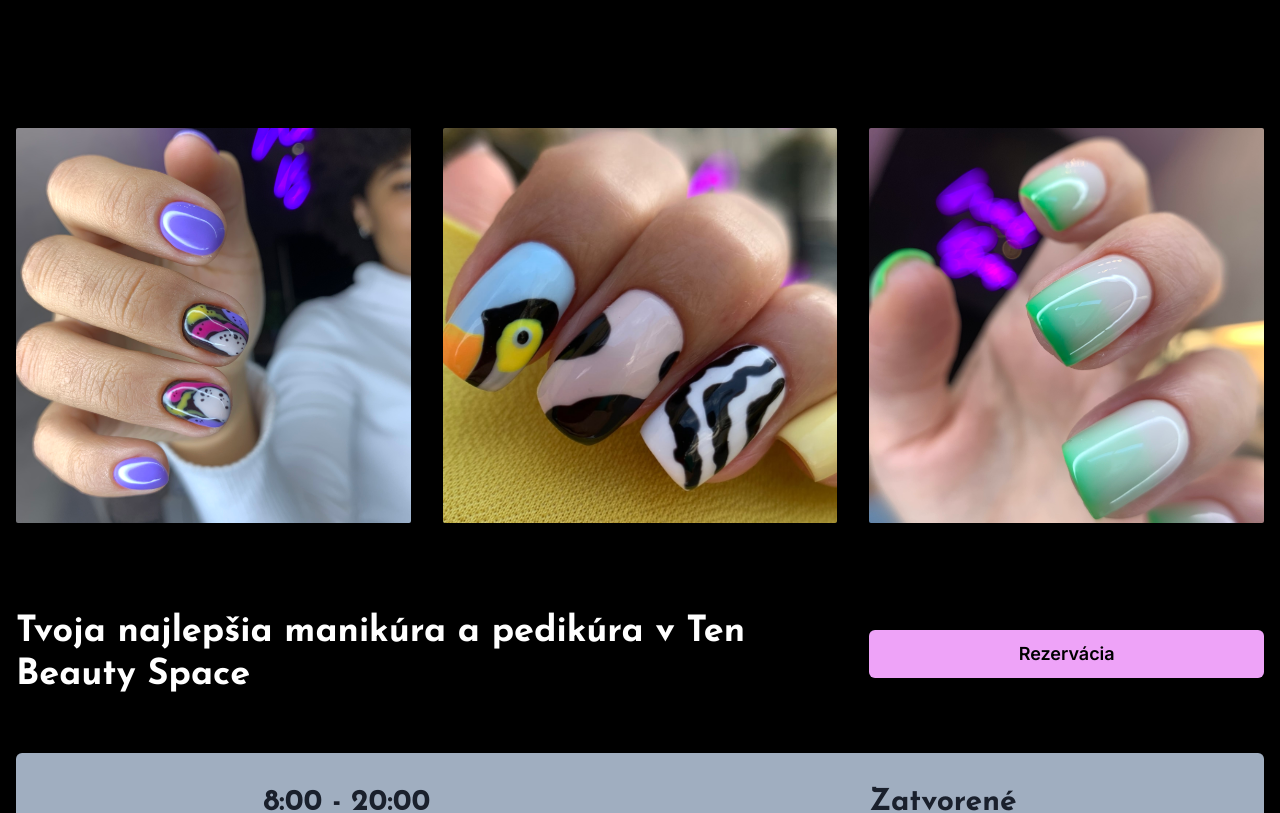
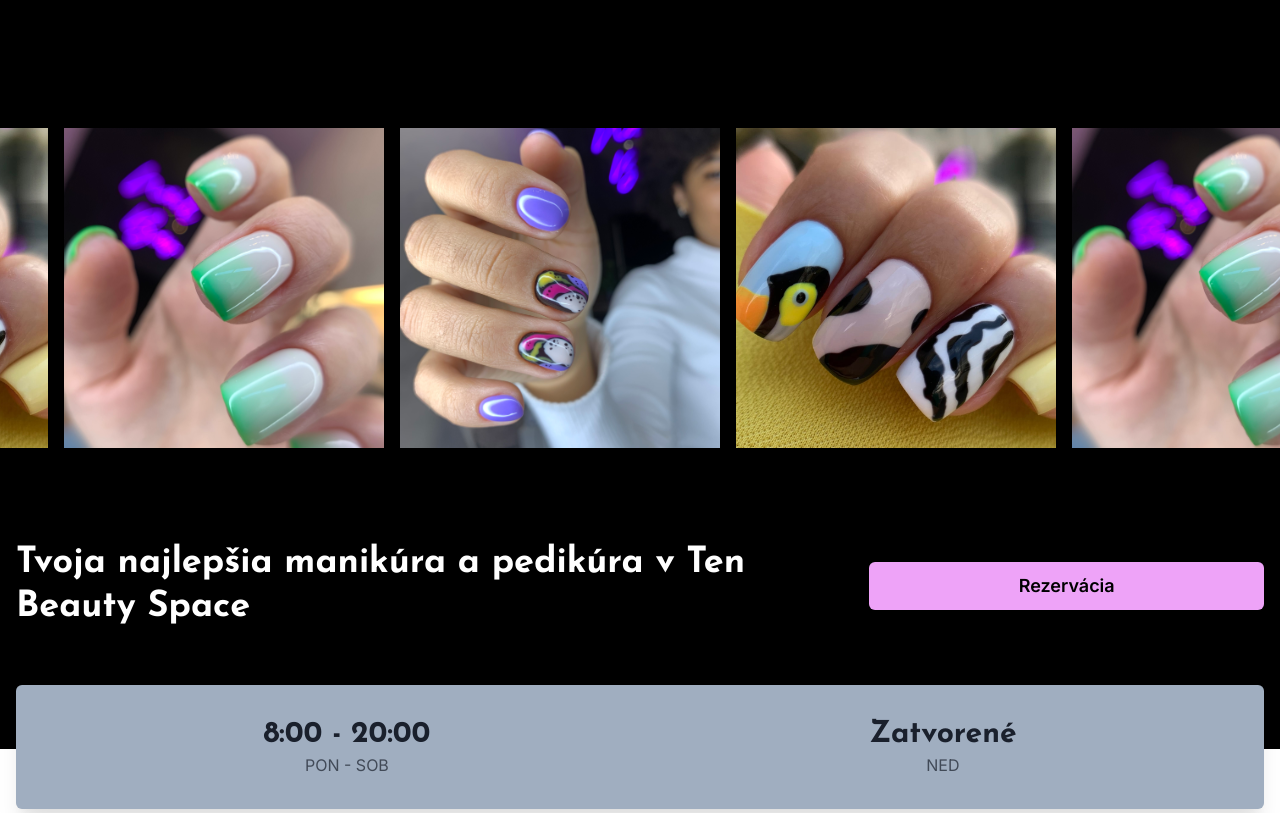
Before and after one commit to yaroslavnosenko/tenbeauty, a Next.js app: page / in a window 1280 px wide. Shown: the part 680-1493 px from the top of the page. Built offline with nearby package versions, Linux system fonts and the light colour scheme.

Commit message:
addded carousel

```diff
--- /dev/null
+++ b/components/carousel/index.tsx
@@ -0,0 +1,50 @@
+import { Box, HStack } from '@chakra-ui/react'
+import Image from 'next/image'
+
+export const Carousel = () => {
+  const images = [
+    '/img1.jpeg',
+    '/img2.jpeg',
+    '/img3.jpeg',
+    '/img1.jpeg',
+    '/img2.jpeg',
+    '/img3.jpeg',
+  ]
+
+  return (
+    <HStack overflow="hidden" pos="relative" gap={4}>
+      <HStack className="anim" gap={4} flexWrap="nowrap" flex="0 0 auto">
+        {images.map((src, index) => {
+          return (
+            <Box flex="0 0 320px" key={index}>
+              <Image
+                width="320"
+                height="320"
+                src={src}
+                objectFit="cover"
+                priority
+                alt=""
+              />
+            </Box>
+          )
+        })}
+      </HStack>
+      <HStack className="anim" gap={4} flexWrap="nowrap" flex="0 0 auto">
+        {images.map((src, index) => {
+          return (
+            <Box flex="0 0 320px" key={index}>
+              <Image
+                width="320"
+                height="320"
+                src={src}
+                objectFit="cover"
+                alt=""
+                priority
+              />
+            </Box>
+          )
+        })}
+      </HStack>
+    </HStack>
+  )
+}
--- /dev/null
+++ b/components/carousel/style.css
@@ -0,0 +1,12 @@
+@keyframes moveFirst {
+  0% {
+    transform: translate(0);
+  }
+  100% {
+    transform: translateX(-50%);
+  }
+}
+
+.anim {
+  animation: moveFirst 10s linear infinite;
+}
--- a/components/hero.tsx
+++ b/components/hero.tsx
@@ -1,5 +1,4 @@
 import {
-  AspectRatio,
   Box,
   Button,
   Container,
@@ -7,18 +6,18 @@ import {
   HStack,
   SimpleGrid,
   Text,
-  Stack,
 } from '@chakra-ui/react'
 import { Image } from '@chakra-ui/react'
 import Link from 'next/link'
 import NextImage from 'next/image'
+import { Carousel } from './carousel'
 
 export const Hero = () => {
   const FRESHA_LINK =
     'https://www.fresha.com/book-now/nail-bar-gjofwlgb/all-offer?id=1082566&pId=672359'
   return (
     <Box as="section" pt={{ sm: 8, md: 2 }}>
-      <Container maxW="container.xl" pb="28">
+      <Container maxW="container.xl">
         <Heading mb="4" color="white" maxW="md" mx="auto" textAlign="center">
           Life is not perfect, but your nails can be
         </Heading>
@@ -26,7 +25,7 @@ export const Hero = () => {
           Bajkalská 5A • Bratislava
         </Text>
 
-        <SimpleGrid columns={{ md: 3 }} gap={[4, 8]}>
+        <SimpleGrid columns={{ md: 3 }} gap={{ sm: 4, md: 16 }}>
           <Box />
           <Link href={FRESHA_LINK}>
             <Button
@@ -41,7 +40,12 @@ export const Hero = () => {
           </Link>
         </SimpleGrid>
 
-        <SimpleGrid columns={{ sm: 1, md: 3 }} gap="4" mb={32} color="white">
+        <SimpleGrid
+          columns={{ sm: 1, md: 3 }}
+          gap={{ sm: 4, md: 16 }}
+          mb={32}
+          color="white"
+        >
           <Box mt="12">
             <Box
               boxSize="20"
@@ -149,41 +153,11 @@ export const Hero = () => {
             </Text>
           </Box>
         </SimpleGrid>
+      </Container>
 
-        <SimpleGrid columns={[1, 3]} gap={[4, 8]}>
-          <AspectRatio
-            overflow="hidden"
-            cursor="pointer"
-            rounded="sm"
-            ratio={1}
-          >
-            <Image src="/img1.jpeg" objectFit="cover" alt="" />
-          </AspectRatio>
-          <AspectRatio
-            overflow="hidden"
-            cursor="pointer"
-            rounded="sm"
-            _hover={{
-              transform: 'scale(1.01)',
-            }}
-            transition="ease-in-out 0.5s"
-            ratio={1}
-          >
-            <Image src="/img2.jpeg" objectFit="cover" alt="" />
-          </AspectRatio>
-          <AspectRatio
-            overflow="hidden"
-            cursor="pointer"
-            rounded="sm"
-            _hover={{
-              transform: 'scale(1.01)',
-            }}
-            transition="ease-in-out 0.5s"
-            ratio={1}
-          >
-            <Image src="/img3.jpeg" objectFit="cover" alt="" />
-          </AspectRatio>
-        </SimpleGrid>
+      <Carousel />
+
+      <Container maxW="container.xl" pb="28">
         <SimpleGrid
           mt="20"
           gap={{ sm: 8, md: 16 }}
--- a/components/index.ts
+++ b/components/index.ts
@@ -4,3 +4,4 @@ export * from './hero'
 export * from './features'
 export * from './map'
 export * from './head'
+export * from './carousel'
--- a/components/map.tsx
+++ b/components/map.tsx
@@ -7,7 +7,7 @@ export const Map = () => {
         src="https://www.google.com/maps/embed?pb=!1m18!1m12!1m3!1d2661.148211347983!2d17.137674699999994!3d48.165224699999996!2m3!1f0!2f0!3f0!3m2!1i1024!2i768!4f13.1!3m3!1m2!1s0x476c8ec848d60df7%3A0x2cf2213a71f12ac7!2sBajkalsk%C3%A1%2012188%2F5A%2C%20831%2004%20Bratislava%2C%20Slovakia!5e0!3m2!1sen!2sus!4v1700107911705!5m2!1sen!2sus"
         width="600"
         height="450"
-        style={{ border: 0, width: '100vw' }}
+        style={{ border: 0, width: '100%' }}
         loading="lazy"
       ></iframe>
     </Box>
--- a/pages/_app.tsx
+++ b/pages/_app.tsx
@@ -1,6 +1,7 @@
 import { ChakraProvider } from '@chakra-ui/react'
 import type { AppProps } from 'next/app'
 import '../styles.css'
+import '../components/carousel/style.css'
 import { theme } from '../theme'
 
 function MyApp({ Component, pageProps }: AppProps) {
```
